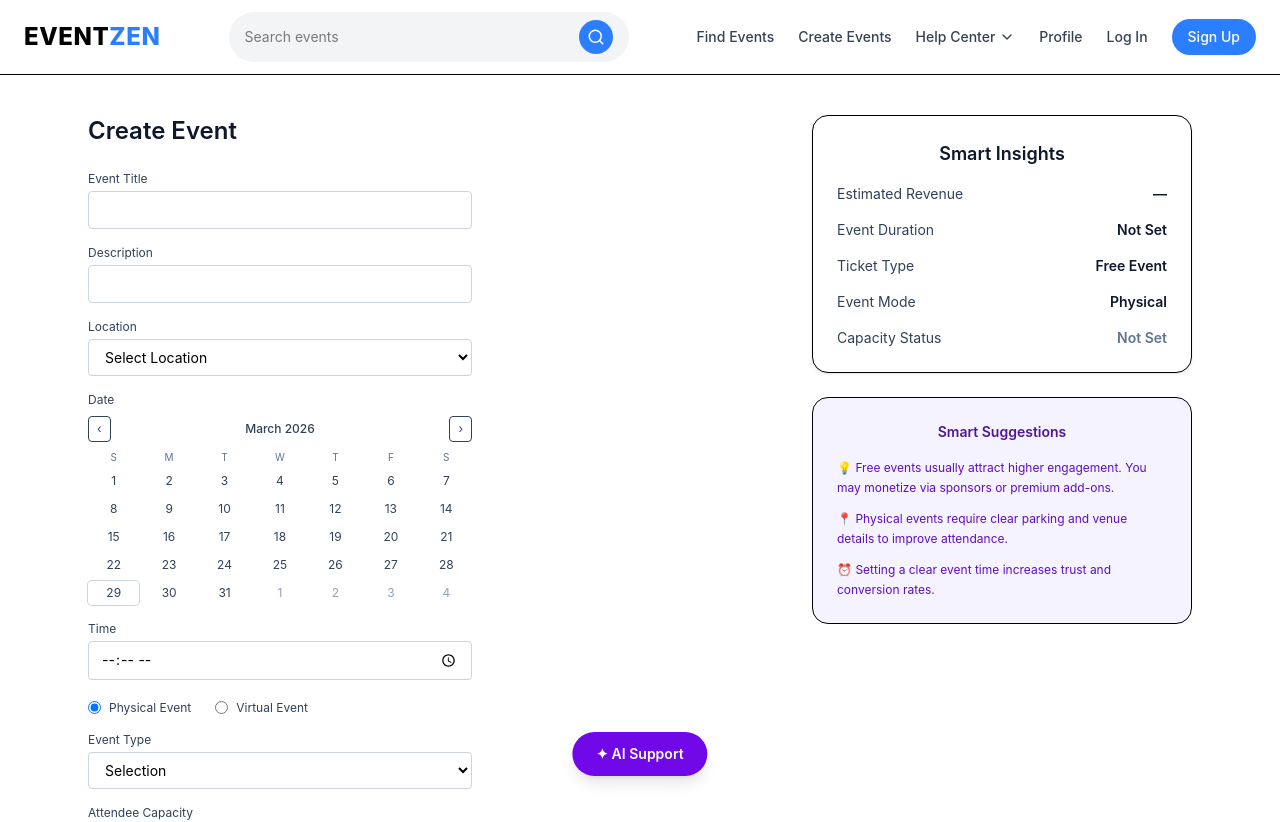
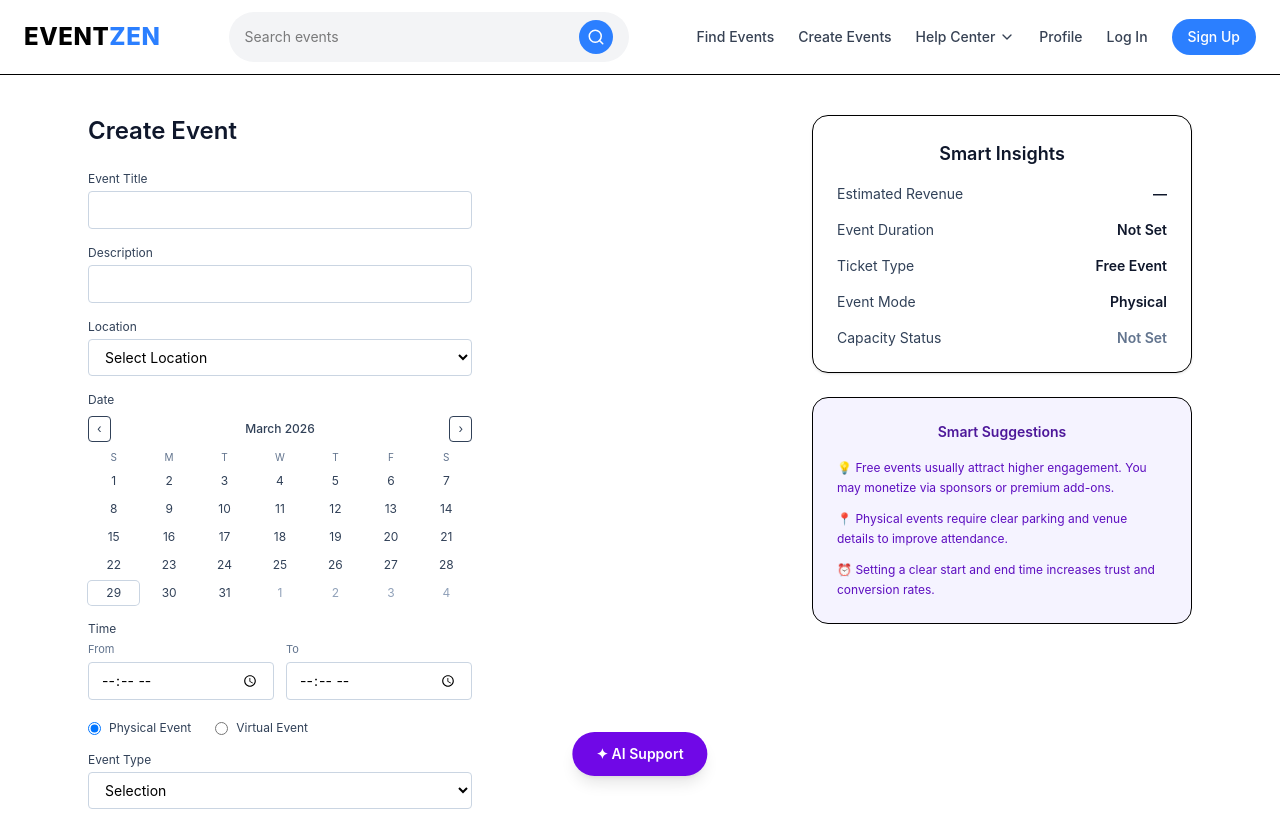
Before and after one commit to Event-Zen/eventzen-frontend, a React (Vite) app: page /create-event in a window 1280 px wide. Shown: the top 822 px of the page. Built offline with nearby package versions, Linux system fonts and the light colour scheme.

Commit message:
Updated the time section in create event page

```diff
--- a/src/pages/CreateEventPage.tsx
+++ b/src/pages/CreateEventPage.tsx
@@ -17,7 +17,8 @@ type FormState = {
     description: string;
     location: string;
     date: Date | null;
-    time: string; // "HH:MM"
+    startTime: string; // "HH:MM"
+    endTime: string;   // "HH:MM"
     eventMode: EventType;
     eventType: string;
     capacity: string;
@@ -168,7 +169,8 @@ export default function CreateEventPage() {
         description: "",
         location: "",
         date: null,
-        time: "",
+        startTime: "",
+        endTime: "",
         eventMode: "physical",
         eventType: "Selection",
         capacity: "",
@@ -256,12 +258,35 @@ export default function CreateEventPage() {
                             {/* Time */}
                             <div>
                                 <label className="block text-xs text-slate-700">Time</label>
-                                <input
-                                    type="time"
-                                    value={form.time}
-                                    onChange={(e) => setField("time", e.target.value)}
-                                    className="mt-1 w-full rounded border border-slate-300 px-3 py-2 text-sm outline-none focus:border-slate-400"
-                                />
+
+                                <div className="mt-1 grid grid-cols-2 gap-3">
+                                    <div>
+                                        <label className="block text-[11px] text-slate-500">From</label>
+                                        <input
+                                            type="time"
+                                            value={form.startTime}
+                                            onChange={(e) => setField("startTime", e.target.value)}
+                                            className="mt-1 w-full rounded border border-slate-300 px-3 py-2 text-sm outline-none focus:border-slate-400"
+                                        />
+                                    </div>
+
+                                    <div>
+                                        <label className="block text-[11px] text-slate-500">To</label>
+                                        <input
+                                            type="time"
+                                            value={form.endTime}
+                                            onChange={(e) => setField("endTime", e.target.value)}
+                                            className="mt-1 w-full rounded border border-slate-300 px-3 py-2 text-sm outline-none focus:border-slate-400"
+                                        />
+                                    </div>
+                                </div>
+
+                                {/* Optional small validation message */}
+                                {form.startTime && form.endTime && form.endTime <= form.startTime && (
+                                    <p className="mt-2 text-xs text-red-600">
+                                        End time should be later than start time.
+                                    </p>
+                                )}
                             </div>
 
                             {/* Physical / Virtual */}
@@ -378,7 +403,7 @@ export default function CreateEventPage() {
                                     <div className="flex justify-between">
                                         <span>Event Duration</span>
                                         <span className="font-semibold text-slate-900">
-                                            {form.time ? "Custom Time Set" : "Not Set"}
+                                            {form.startTime && form.endTime ? `${form.startTime} - ${form.endTime}` : "Not Set"}
                                         </span>
                                     </div>
 
@@ -467,10 +492,8 @@ export default function CreateEventPage() {
                                     )}
 
                                     {/* Time Suggestion */}
-                                    {!form.time && (
-                                        <p>
-                                            ⏰ Setting a clear event time increases trust and conversion rates.
-                                        </p>
+                                    {(!form.startTime || !form.endTime) && (
+                                        <p>⏰ Setting a clear start and end time increases trust and conversion rates.</p>
                                     )}
 
                                     {/* Weekend Suggestion */}
```
